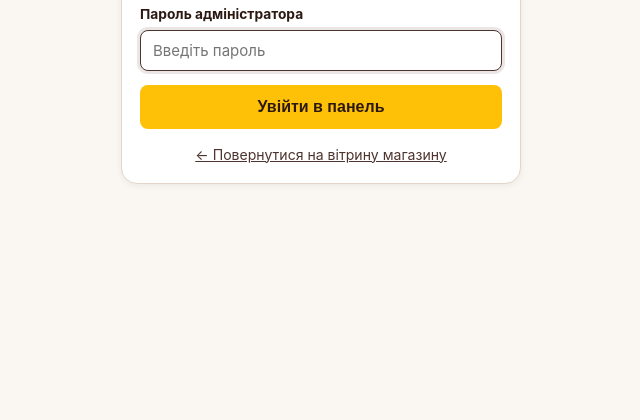
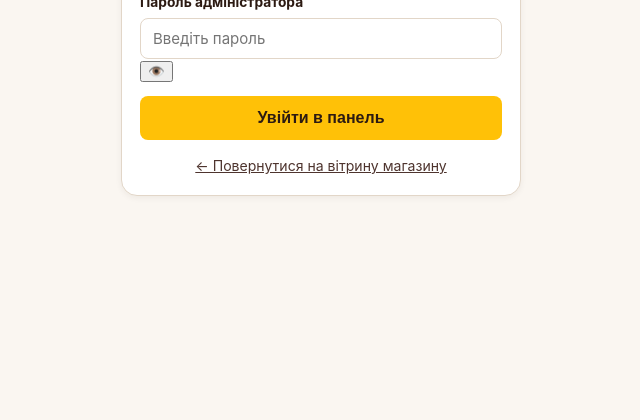
Before and after one commit to handzyukrostuslav-cell/market-duo, a plain HTML site: page admin.html in a window 1280 px wide. Shown: the part 380-800 px from the top of the page, without its empty margins (319-959 px from the left). Drawn offline with Linux system fonts and the light colour scheme; no server answers.

```diff
--- a/admin.html
+++ b/admin.html
@@ -4,7 +4,7 @@
   <meta charset="UTF-8">
   <meta name="viewport" content="width=device-width, initial-scale=1.0">
   <title>MARKET DUO — Адмін-панель магазину</title>
-  <link rel="stylesheet" href="style.css?v=1">
+  <link rel="stylesheet" href="style.css?v=2">
 </head>
 <body class="admin-body">
   <!-- Попередження при відкритті локально через file:// -->
@@ -21,17 +21,26 @@
         <p>Панель керування замовленнями та каталогом</p>
       </div>
 
-      <form id="adminLoginForm">
+      <form id="adminLoginForm" novalidate>
         <div class="form-group">
           <label for="adminPasswordInput" class="form-label">Пароль адміністратора</label>
+          <div class="password-input-wrap">
             <input
               type="password"
               id="adminPasswordInput"
               class="form-input"
               placeholder="Введіть пароль"
+              autocomplete="current-password"
               required
-            autofocus
             >
+            <button
+              type="button"
+              id="toggleAdminPassBtn"
+              class="password-toggle-btn"
+              aria-label="Показати або приховати пароль"
+              title="Показати пароль"
+            >👁️</button>
+          </div>
         </div>
         <div class="error-message hidden" id="adminLoginError">Невірний пароль. Спробуйте ще раз.</div>
         <button type="submit" class="btn btn-primary btn-block btn-lg" id="adminLoginBtn">
@@ -495,7 +504,7 @@
     </div>
   </div>
 
-  <script src="store.js?v=1"></script>
-  <script src="admin.js?v=1"></script>
+  <script src="store.js?v=2"></script>
+  <script src="admin.js?v=2"></script>
 </body>
 </html>
```
Lines whose indentation alone changed are shown as unchanged.
